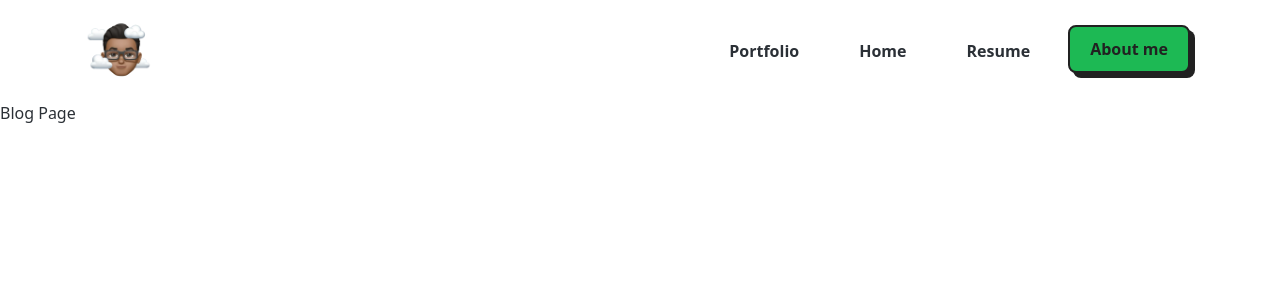
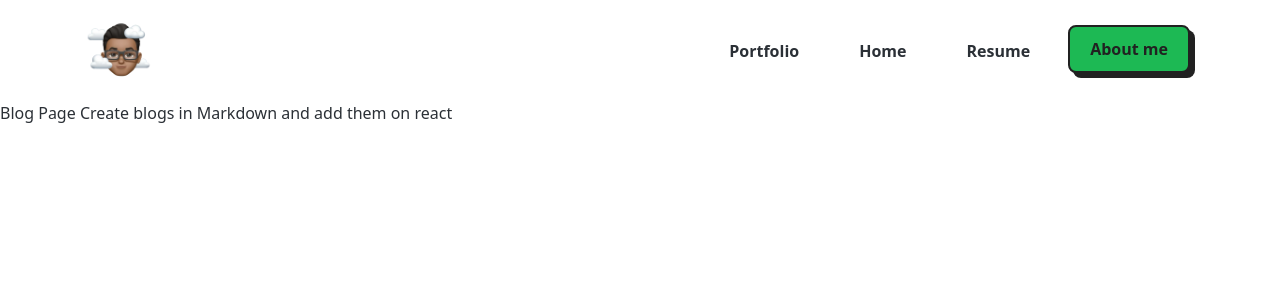
Before and after one commit to przths/website-react, a React (Create React App) app: page /blog in a window 1280 px wide. Shown: the top 300 px of the page. Built offline with nearby package versions, Linux system fonts and the light colour scheme.

Commit message:
Added comment for markdown idea for blogs

```diff
--- a/src/Pages/Blog/Blog.js
+++ b/src/Pages/Blog/Blog.js
@@ -4,6 +4,7 @@ const BlogPage = () => {
     return (
         <PageHeader>
             Blog Page
+            Create blogs in Markdown and add them on react
         </PageHeader>
     );
 }
```
Also changed, not shown: src/Pages/Portfolio/Portfolio.css (line endings or trailing spaces).
